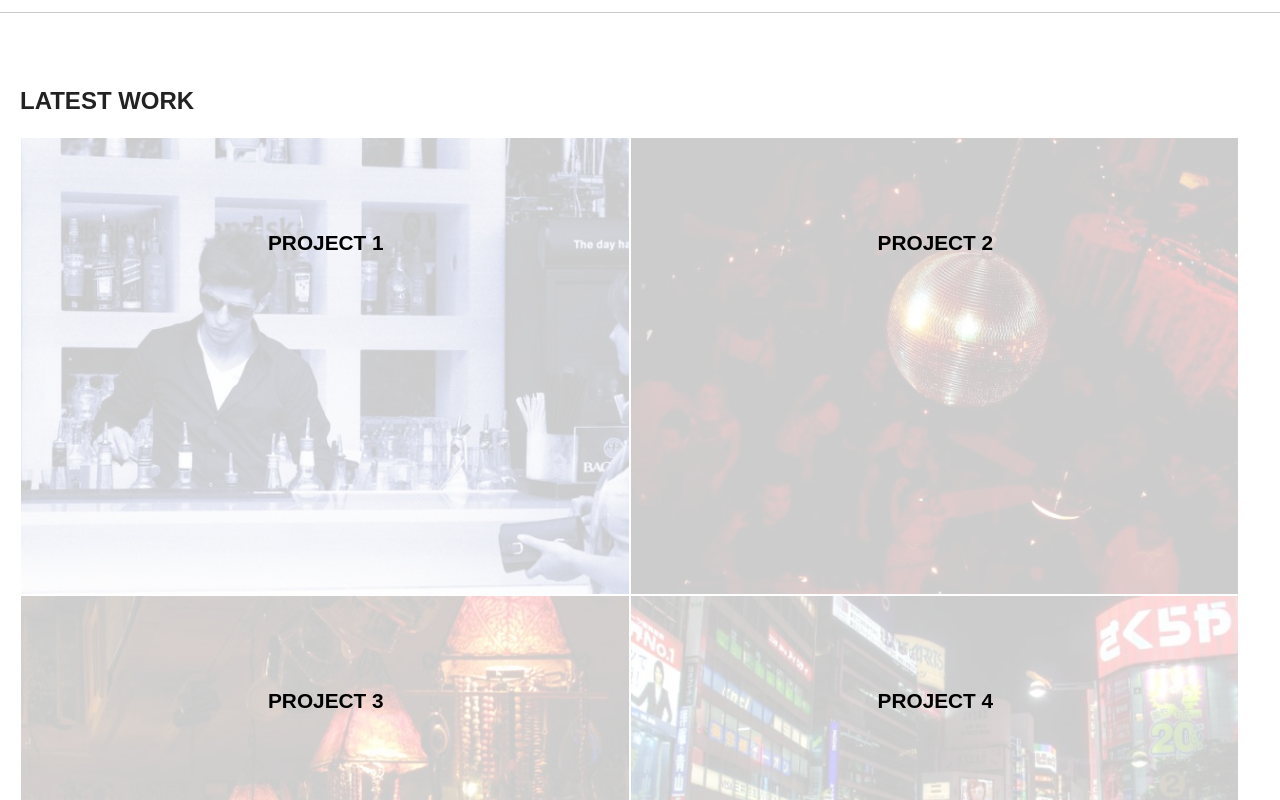
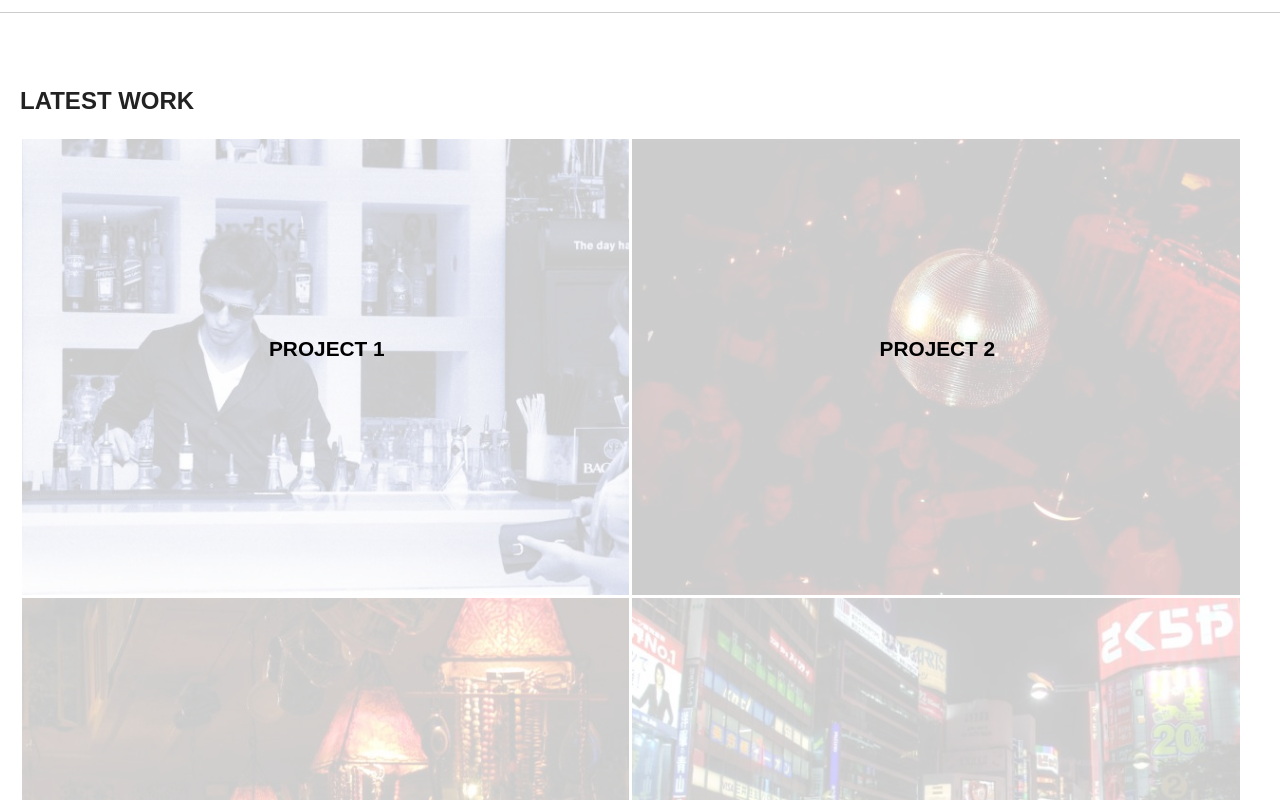
Before and after one commit to coopertini/random-design-co, a plain HTML site: page index.html in a window 1280 px wide. Shown: the part 720-1520 px from the top of the page. Drawn offline with nearby package versions, Linux system fonts and the light colour scheme.

Commit message:
Centered Project Overlay Text

```diff
--- a/css/main.css
+++ b/css/main.css
@@ -117,6 +117,7 @@ p {
     width: 100%;
     color: #fff;
     padding-left: 20px;
+    z-index: 2;
 }
 
 #menu-icon {
@@ -176,7 +177,7 @@ h1 {
     clear: none;
     overflow: hidden;
     width: 49%;
-    padding: 1px;
+    padding: 1.5px;
 }
 
 .random-project img {
@@ -190,10 +191,10 @@ h1 {
     width: 100%;
     height: 100%;
     text-align: center;
-    padding: 0px;
-    line-height: 210px;
+    padding-top: 32%;
+    /*line-height: 10em;*/
     font-size: 1.3em;
-    margin-top: 0px;
+    margin: 0px;
 }
 
 .project-overlay:hover, .project-overlay:active {
```
